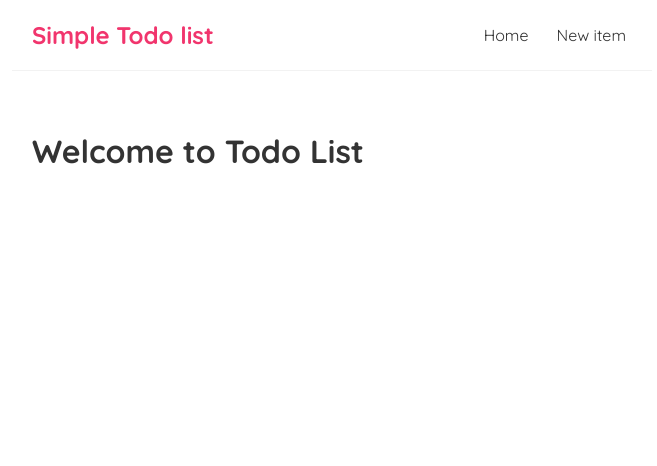
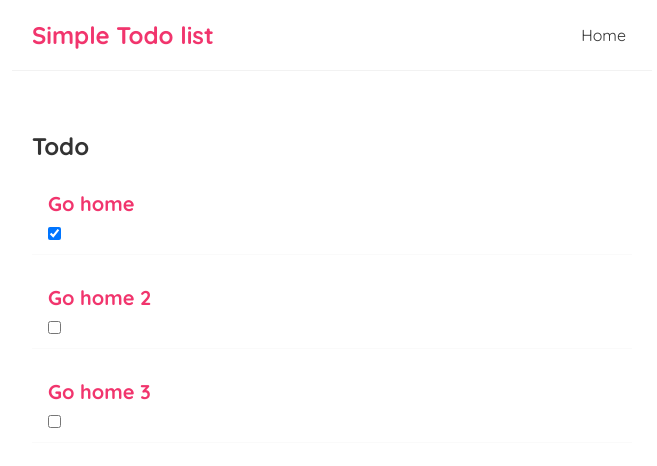
Before and after one commit to pigulolkm/todo-list, a React (Create React App) app: page / in a window 1280 px wide. Shown: the top 466 px of the page, without its empty margins (308-965 px from the left). Built offline with nearby package versions, Linux system fonts and the light colour scheme.

Commit message:
Create a list and update the state of list items

```diff
--- a/src/App.js
+++ b/src/App.js
@@ -1,4 +1,5 @@
 import Navbar from './Navbar';
+import Home from './Home';
 
 function App() {
   const title = 'Welcome to Todo List';
@@ -7,7 +8,7 @@ function App() {
     <div className="App">
       <Navbar />
       <div className="content">
-        <h1>{ title }</h1>
+        <Home />
       </div>
     </div>
   );
--- /dev/null
+++ b/src/Home.js
@@ -0,0 +1,56 @@
+import { useEffect, useState } from "react";
+import { TodoList } from "./todolist"
+
+const Home = () => {
+    const [todos, setTodos] = useState([
+        { id: 1, title: 'Go home', body: '', enabled: true },
+        { id: 2, title: 'Go home 2', body: '', enabled: false },
+        { id: 3, title: 'Go home 3', body: '', enabled: false },
+    ]);
+
+    const handleUpdate = (id, checked) => {
+
+        /* ********* Method 1
+        let newTodos = [...todos];
+        const index = newTodos.findIndex(todo => todo.id === id);
+        newTodos[index].enabled = checked;
+        setTodos(newTodos); */
+
+        /* ********* Method 2 */
+        let newTodos = [...todos];
+        let updateTodo = newTodos.find(todo => todo.id === id);
+        if(updateTodo !== undefined)
+        {
+            updateTodo.enabled = checked;
+        }
+        setTodos(newTodos);
+
+        /* ********* Method 3
+        const newTodos = todos.map(todo => {
+            if(id === todo.id) {
+                return { ...todo, enabled: checked }
+            }
+            return todo;
+        });
+
+        setTodos(newTodos);
+        */
+
+        // TODO update the item seq to the bottom with strikethrough
+    }
+
+    useEffect(() => {
+        console.log('rendering');
+        console.log(todos);
+    });
+
+    return (
+        <div className="home">
+            {
+                <TodoList todos={todos} title='Todo' handleUpdate={handleUpdate}/>
+            }
+        </div>
+    );
+}
+
+export default Home
--- a/src/Navbar.js
+++ b/src/Navbar.js
@@ -4,7 +4,6 @@ const Navbar = () => {
             <h1>Simple Todo list</h1>
             <div className="links">
                 <a href="/">Home</a>
-                <a href="/add">New item</a>
             </div>
         </nav>
     );
--- a/src/index.js
+++ b/src/index.js
@@ -1,6 +1,6 @@
 import React from 'react';
 import ReactDOM from 'react-dom/client';
-import './index.css';
+import './styles/index.css';
 import App from './App';
 import reportWebVitals from './reportWebVitals';
 
--- /dev/null
+++ b/src/styles/todolist.css
@@ -0,0 +1,16 @@
+/* todo preivew / list */
+.todo-preview {
+    padding: 10px 16px;
+    margin: 20px 0;
+    border-bottom: 1px solid #fafafa;
+}
+.todo-preview:hover {
+    box-shadow: 1px 3px 5px rgba(0, 0, 0, 0.1);
+}
+.todo-preview h2 {
+    font-size: 20px;
+    color: #f1356d;
+    margin-bottom: 8px;
+}
+
+/* todo preview /item */
--- /dev/null
+++ b/src/todolist.js
@@ -0,0 +1,22 @@
+import "./styles/todolist.css"
+
+const TodoList = ({ todos, title, handleUpdate}) => {
+
+    return (
+        <div className="todo-item">
+            <h2>{ title }</h2>
+            {
+                todos.map((todo) => {
+                    return(
+                        <div className="todo-preview" key={todo.id}>
+                            <h2>{ todo.title }</h2>
+                            <input type="checkbox" checked={todo.enabled} onChange={(e) => handleUpdate(todo.id, e.target.checked)}/>
+                        </div>
+                    );
+                })
+            }
+        </div>
+    );
+}
+
+export { TodoList };
```
Also changed, not shown: src/styles/index.css (renamed from src/index.css).
